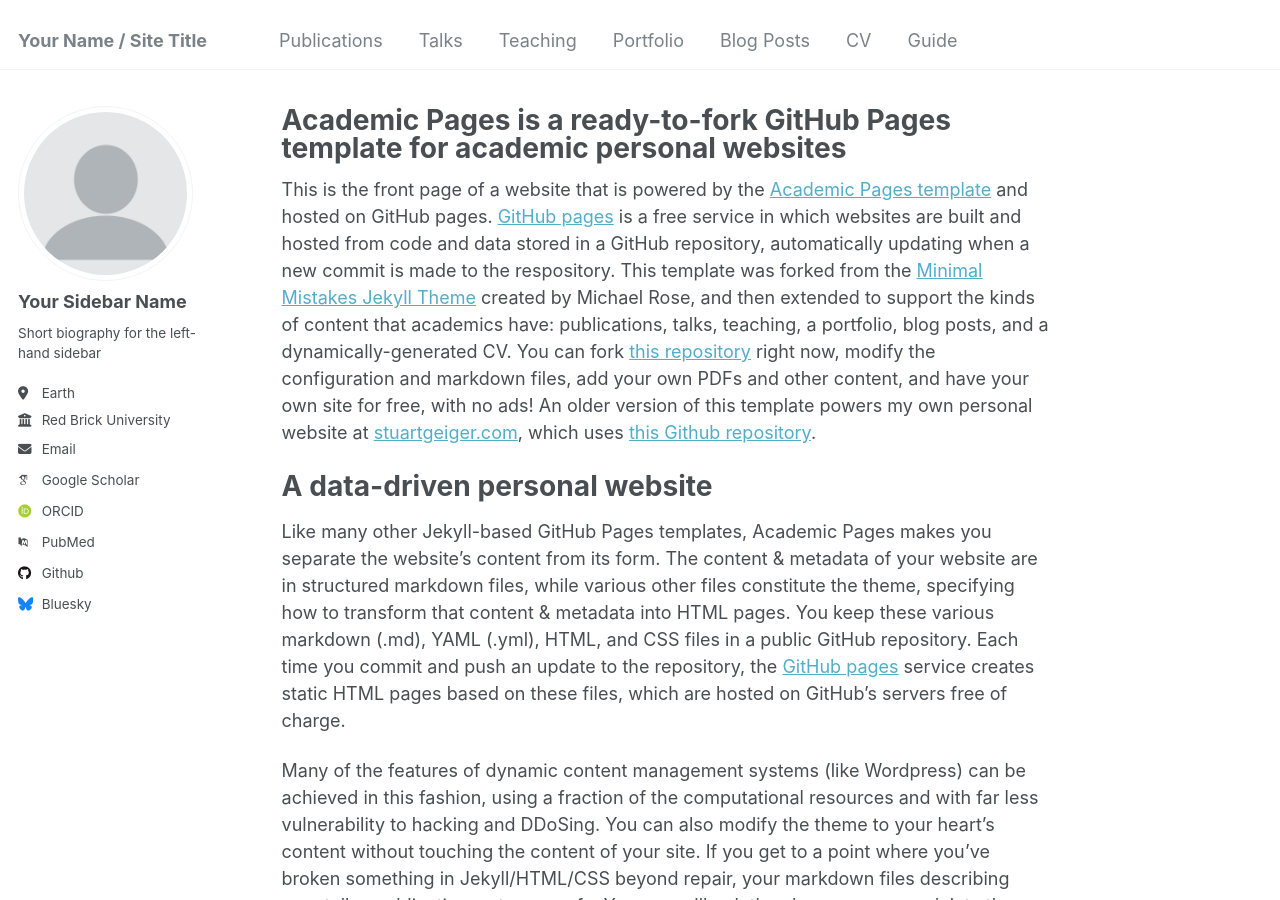
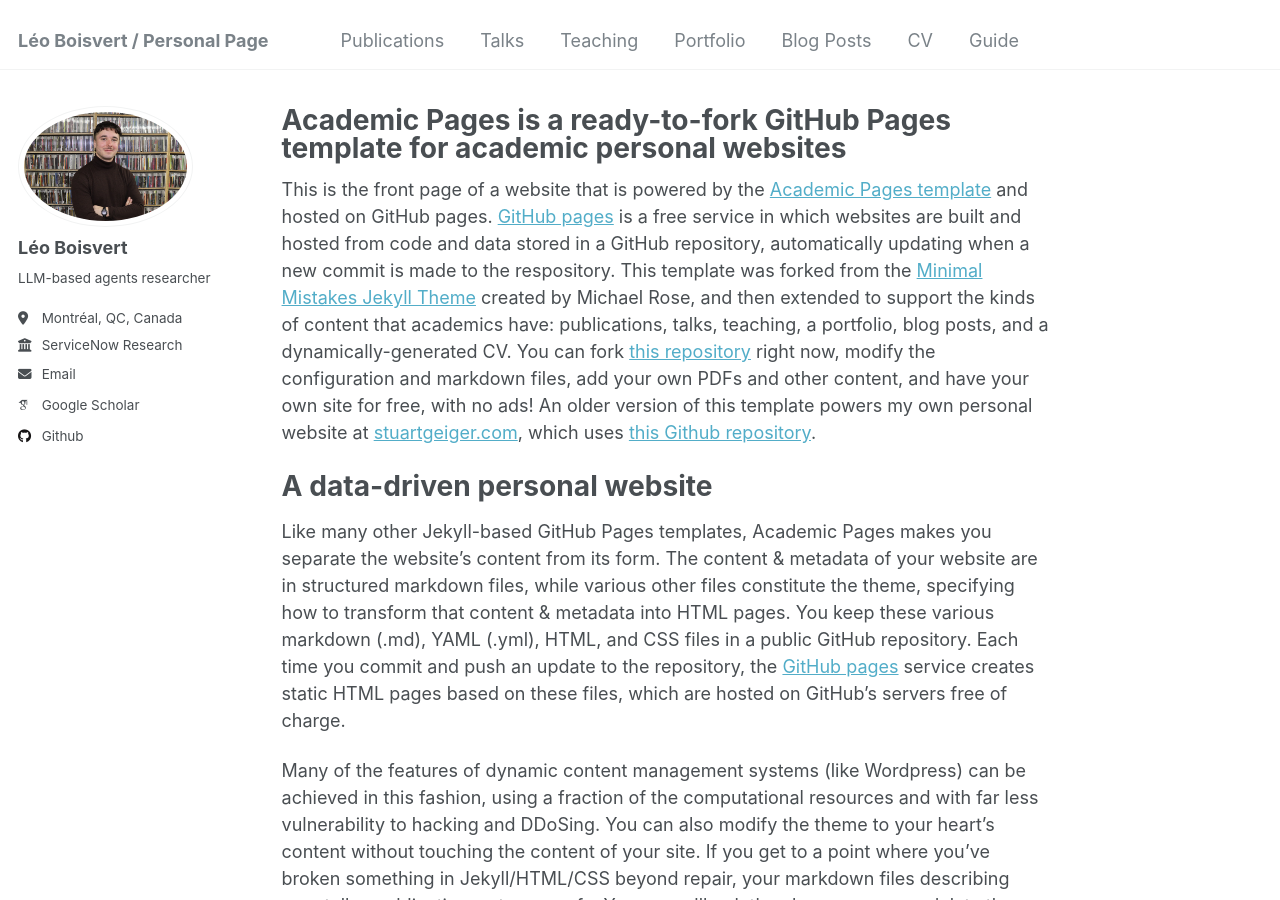
Before and after one commit to jardinetsouffleton/jardinetsouffleton.github.io, a Jekyll site: the page built from _pages/about.md, in a window 1280 px wide and 900 px high. Built offline with Jekyll 4.4.1, drawn with Linux system fonts in a browser that asks for light colours; some web fonts are replaced.

Commit message:
basic changes

```diff
--- a/_config.yml
+++ b/_config.yml
@@ -8,47 +8,47 @@
 
 # Basic Site Settings
 locale                   : "en-US"
-title                    : "Your Name / Site Title"
+title                    : "Léo Boisvert / Personal Page"
 title_separator          : "-"
 name                     : &name "Your Name"
-description              : &description "personal description"
+description              : &description "Researcher"
 url                      : https://academicpages.github.io # the base hostname & protocol for your site e.g. "https://mmistakes.github.io"
 baseurl                  : "" # the subpath of your site, e.g. "/blog"
 repository               : "academicpages/academicpages.github.io"
-
+skin                     : "sunrise"
 # Site Author - The following control what appear as part of the author content on the side bar.
 #               If a field is blank the icon and link will not appear, otherwise it will be shown.
 #               Additional customization can be done by editing /_includes/author-profile.html
 author:
   # Biographic information
-  avatar           : "profile.png"
-  name             : "Your Sidebar Name"
-  pronouns         : # example: "she/her"
-  bio              : "Short biography for the left-hand sidebar"
-  location         : "Earth"
-  employer         : "Red Brick University"
-  uri              : # URL
-  email            : "none@example.org"
+  avatar           : "profile.jpg"
+  name             : "Léo Boisvert"
+  # pronouns         : # example: "she/her"
+  bio              : "LLM-based agents researcher"
+  location         : "Montréal, QC, Canada"
+  employer         : "ServiceNow Research"
+  # uri              : # URL
+  email            : "leo.boisvert@servicenow.com"
 
   # Academic websites
-  arxiv            : # URL - Update with the correct link to your profile
-  googlescholar    : "https://scholar.google.com/citations?user=PS_CX0AAAAAJ"
-  impactstory      : # URL
-  orcid            : "http://orcid.org/yourorcidurl"
-  semantic         : # URL
-  pubmed           : "https://www.ncbi.nlm.nih.gov/pubmed/?term=john+snow"
+  # arxiv            : # URL - Update with the correct link to your profile
+  googlescholar    : "https://scholar.google.com/citations?user=2XdDpIgAAAAJ&hl=en"
+  # impactstory      : # URL
+  # orcid            : "http://orcid.org/yourorcidurl"
+  # semantic         : URL
+  # pubmed           : "https://www.ncbi.nlm.nih.gov/pubmed/?term=john+snow"
   researchgate     : # URL
 
   # Repositories and software development
   bitbucket        : # Username - Update with your username on the site
   codepen          : # Username
   dribbble         : # Username
-  github           : "academicpages"
+  github           : "jardinetsouffleton"
   kaggle           : # Username
   stackoverflow    : # User number or user number and name (i.e., use "1" or "1/jeff-atwood")
 
   # Social media
-  bluesky          : "bsky.app" # Replace this with you Bluesky username
+  # bluesky          : "bsky.app" # Replace this with you Bluesky username
   facebook         : # Username
   flickr           : # Username
   foursquare       : # Username
```
Also changed, not shown: _posts/2024-10-10-test-post.md (added, +9 -0 lines), images/profile.jpg (added), images/profile.png (deleted).
